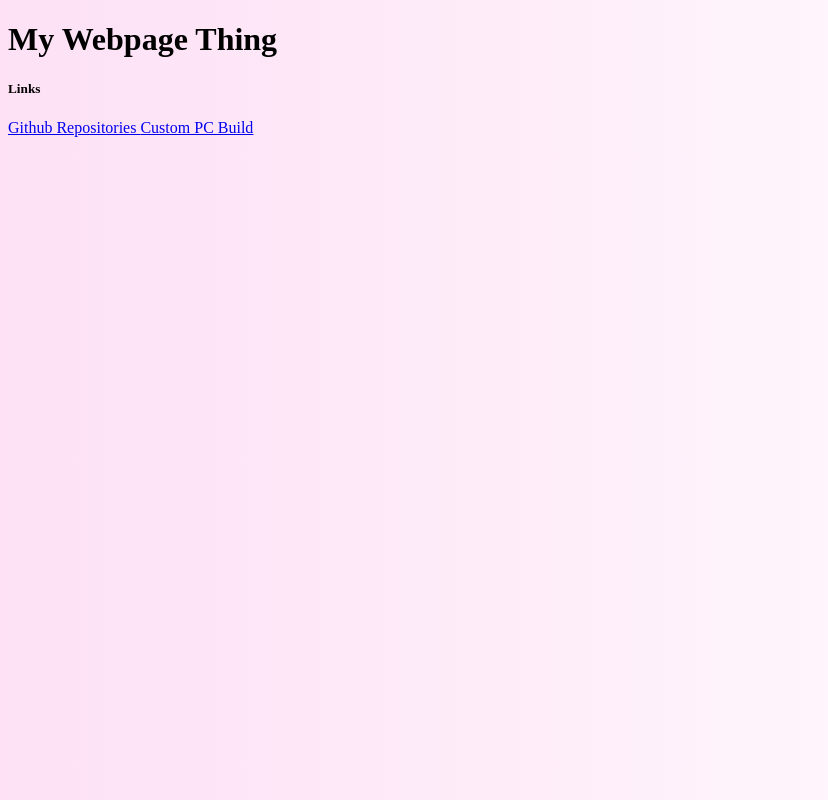
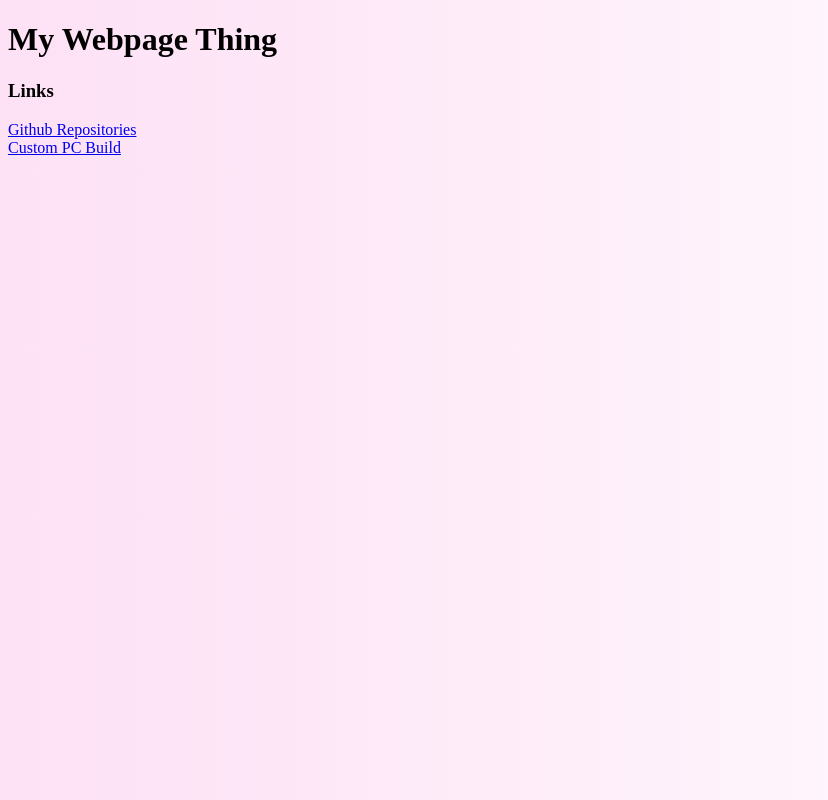
Before and after one commit to ChefboyRD/chefboyrd.github.io, a plain HTML site: page index.html in a window 1280 px wide. Shown: the whole page, without its empty margins (0-828 px from the left). Drawn offline with Linux system fonts and the light colour scheme.

Commit message:
Update index.html

```diff
--- a/index.html
+++ b/index.html
@@ -19,10 +19,13 @@
 	<body>
 		<h1> My Webpage Thing </h1>
 
-		<h5> Links </h5>
+		<h3> Links </h3>
 
 		<p>
 			<a href="https://github.com/ChefboyRD?tab=repositories"> Github Repositories </a>
+
+			<br />
+
 			<a href="custompc/custompc.html"> Custom PC Build </a>
 		<p>
 	</body>
```
